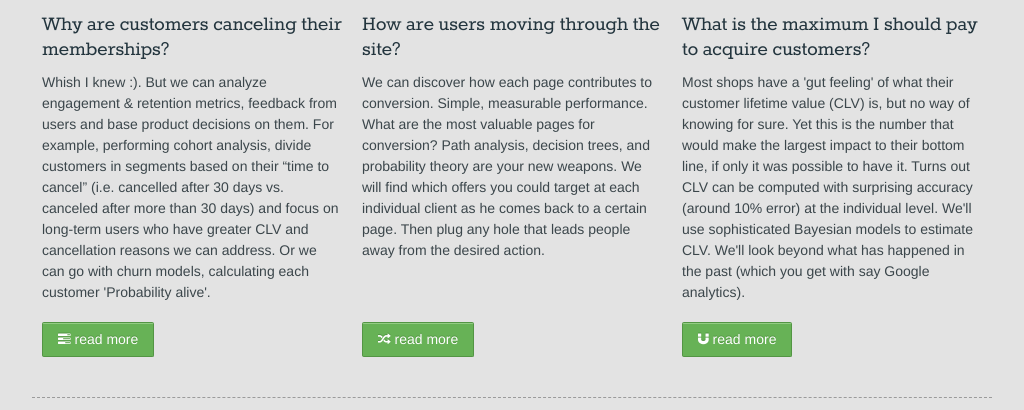
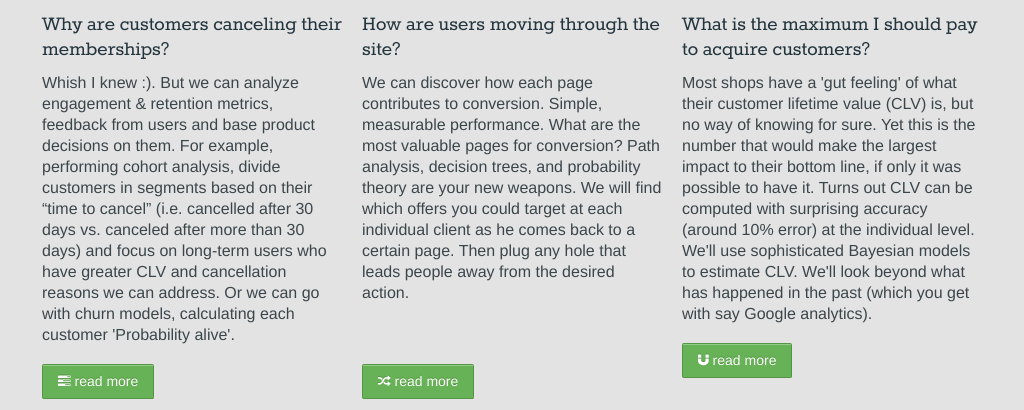
Before and after one commit to quesada/josequesada.docpad, a plain HTML site: page index.html in a window 1280 px wide. Shown: the part 344-754 px from the top of the page, without its empty margins (128-1152 px from the left). Drawn offline with Linux system fonts and the light colour scheme.

Commit message:
css is not the latest; hand-fixing p font size to 16

```diff
--- a/styles/layout.css
+++ b/styles/layout.css
@@ -25,7 +25,7 @@ a, a:visited { color: #67b256; text-decoration: none; outline: 0; }
 a:hover, a:focus { text-decoration: underline; }
 
 
-p{ font-size: 14px; color: #3b464b; }
+p{ font-size: 16px; color: #3b464b; }
 h1{ font-size: 30px; font-family: 'Rokkitt', serif; color: #23353e;}
 h2{ font-size: 22px; font-family: 'Rokkitt', serif; color: #23353e; line-height: 25px; }
 h3{ font-size: 20px; font-family: 'Rokkitt', serif; color: #23353e; line-height: 25px; }
```
